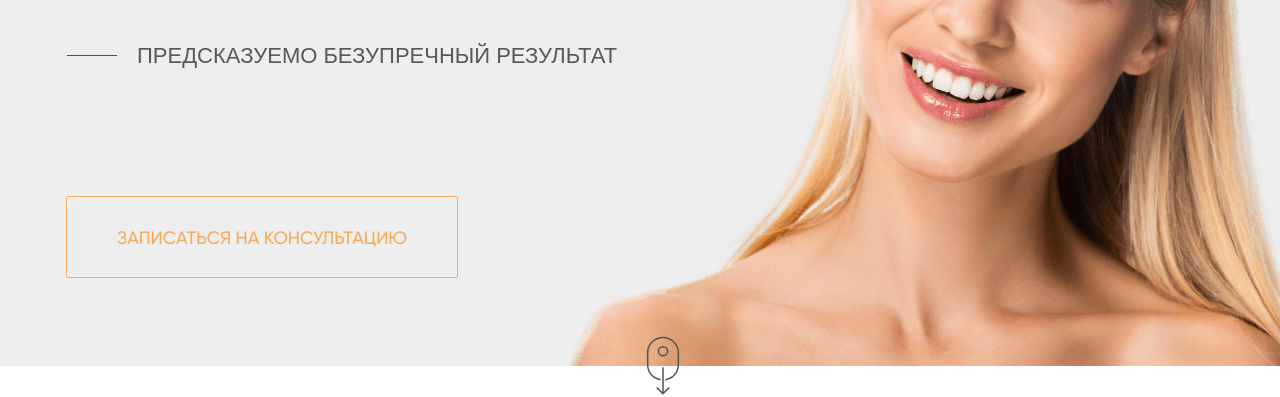
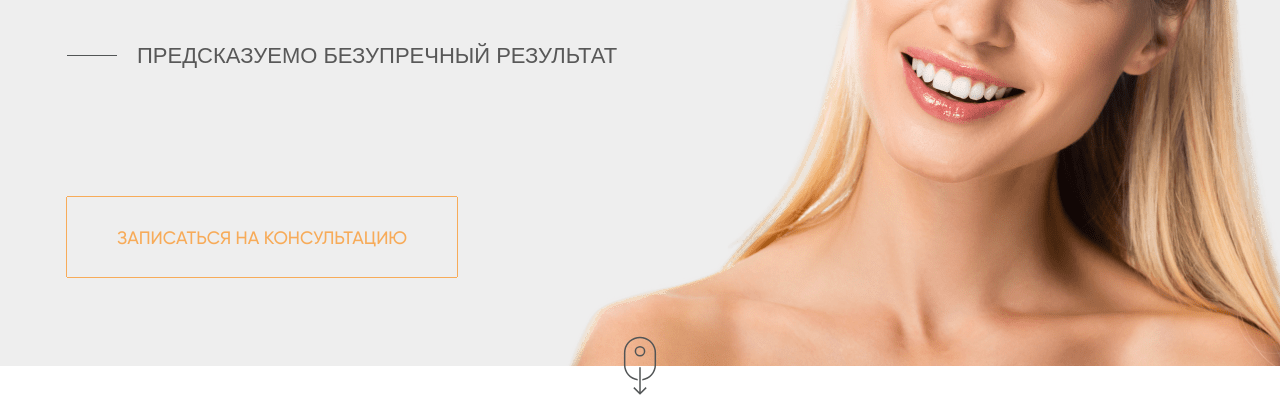
Before and after one commit to daneliyan/Special-One, a plain HTML site: page index.html in a window 1280 px wide. Shown: the part 414-811 px from the top of the page. Drawn offline with nearby package versions, Linux system fonts and the light colour scheme.

Commit message:
Update main.css

```diff
--- a/css/main.css
+++ b/css/main.css
@@ -636,7 +636,7 @@ a {
   position: absolute;
   content: "";
   left: 50%;
-  right: 50%;
+  transform: translateX(-50%);
   bottom: -30px;
   width: 46px;
   height: 60px;
```
